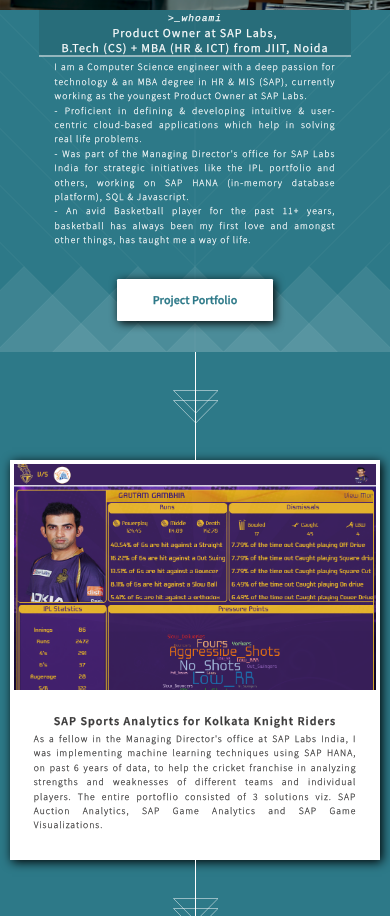
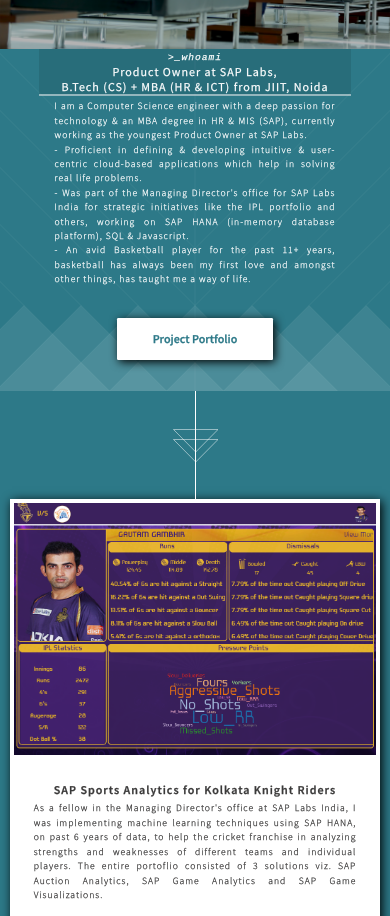
Before and after one commit to vidurbhatnagar/vidurbhatnagar.github.com, a plain HTML site: page index.html in a window 390 px wide. Shown: the part 184-1100 px from the top of the page. Drawn offline with Linux system fonts and the light colour scheme.

Commit message:
Fixed whoami margin and image margin css mobile

```diff
--- a/css/style-mobile.css
+++ b/css/style-mobile.css
@@ -208,7 +208,7 @@
 					position: relative !important;
 					left: 0 !important;
 					width: 100% !important;
-					height: 230px !important;
+					--height: 230px !important;
 				}
 
 					.box.style1 .image img
@@ -357,6 +357,7 @@
 		{
 			margin-bottom: 2em;
 			margin: auto;
+			margin-top: 15%;
 			width: 100%;
 			background: rgba(0, 0, 0, 0.1);
 		}
```
